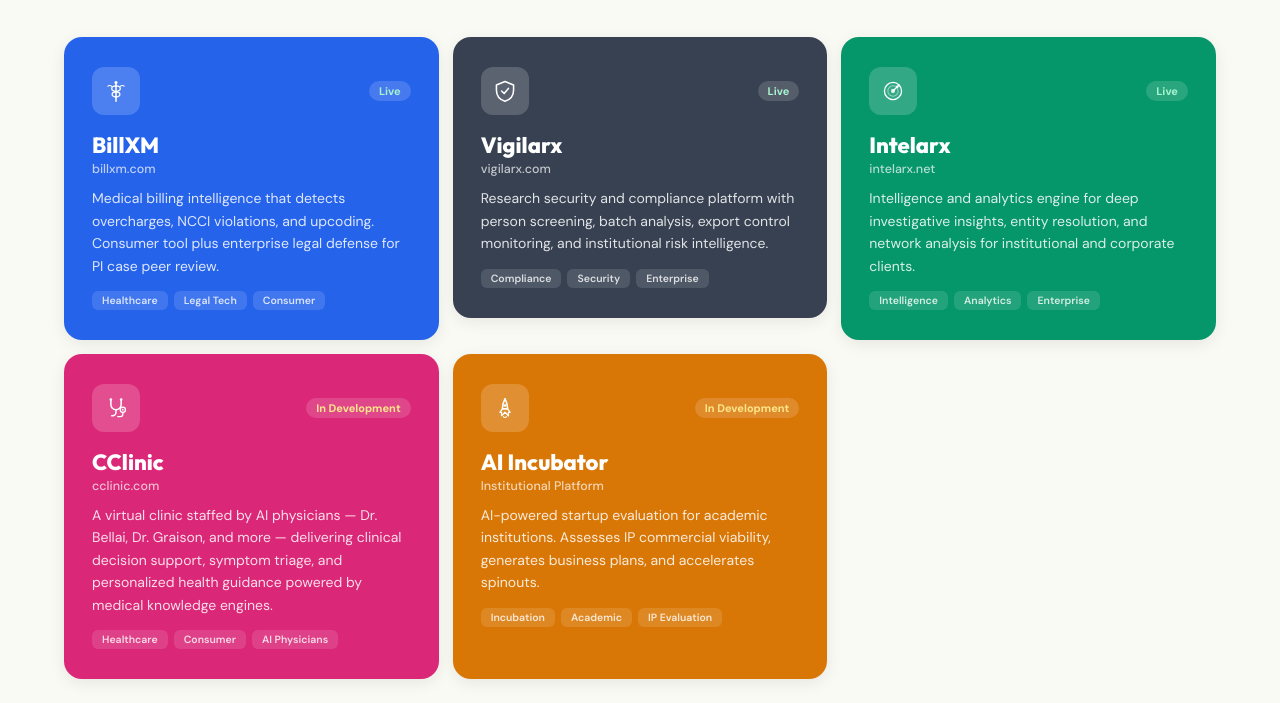
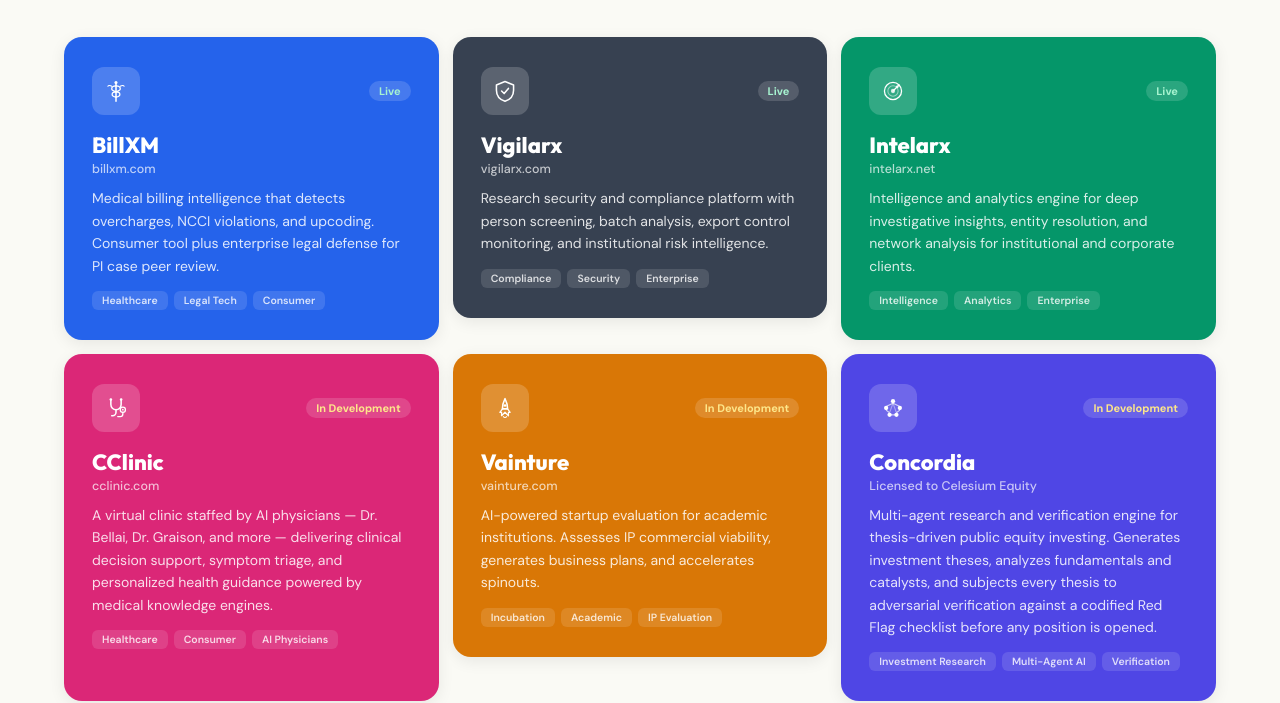
Before and after one commit to CelesiumAI/celesium-site, a plain HTML site: page portfolio.html in a window 1280 px wide. Shown: the part 261-964 px from the top of the page. Drawn offline with Linux system fonts and the light colour scheme.

Commit message:
Rename AI Incubator to Vainture; add Concordia card licensed to Celesium Equity; update stats counters

```diff
--- a/portfolio.html
+++ b/portfolio.html
@@ -109,18 +109,32 @@
         <div class="product-tags"><span class="product-tag">Healthcare</span><span class="product-tag">Consumer</span><span class="product-tag">AI Physicians</span></div>
       </div>
 
-      <!-- AI Incubator -->
-      <div class="product-card" style="background: #D97706;">
+      <!-- Vainture -->
+      <a href="https://vainture.com" target="_blank" rel="noopener" class="product-card-link"><div class="product-card" style="background: #D97706;">
         <div class="product-card-header">
           <div class="product-icon">
             <svg width="24" height="24" viewBox="0 0 28 28" fill="none"><path d="M14 3c-2 4-3 8-3 12h6c0-4-1-8-3-12z" stroke="#fff" stroke-width="1.8" fill="none" stroke-linejoin="round"/><path d="M11 15l-3 4h2v4l4-4 4 4v-4h2l-3-4" stroke="#fff" stroke-width="1.5" fill="none" stroke-linejoin="round" stroke-linecap="round"/><circle cx="14" cy="11" r="1.5" fill="#fff"/><path d="M12 24c1 1.5 3 1.5 4 0" stroke="#fff" stroke-width="1.2" fill="none" stroke-linecap="round"/></svg>
           </div>
           <span class="product-status dev">In Development</span>
         </div>
-        <h3>AI Incubator</h3>
-        <p class="product-domain">Institutional Platform</p>
+        <h3>Vainture</h3>
+        <p class="product-domain">vainture.com</p>
         <p class="product-desc">AI-powered startup evaluation for academic institutions. Assesses IP commercial viability, generates business plans, and accelerates spinouts.</p>
         <div class="product-tags"><span class="product-tag">Incubation</span><span class="product-tag">Academic</span><span class="product-tag">IP Evaluation</span></div>
+      </div></a>
+
+      <!-- Concordia -->
+      <div class="product-card" style="background: #4F46E5;">
+        <div class="product-card-header">
+          <div class="product-icon">
+            <svg width="24" height="24" viewBox="0 0 28 28" fill="none"><circle cx="14" cy="6" r="2.5" fill="#fff"/><circle cx="6" cy="14" r="2.5" fill="#fff"/><circle cx="22" cy="14" r="2.5" fill="#fff"/><circle cx="10" cy="22" r="2.5" fill="#fff"/><circle cx="18" cy="22" r="2.5" fill="#fff"/><line x1="14" y1="8.5" x2="6.5" y2="12" stroke="#fff" stroke-width="1.4" opacity="0.7"/><line x1="14" y1="8.5" x2="21.5" y2="12" stroke="#fff" stroke-width="1.4" opacity="0.7"/><line x1="6" y1="16.5" x2="10" y2="19.5" stroke="#fff" stroke-width="1.4" opacity="0.7"/><line x1="22" y1="16.5" x2="18" y2="19.5" stroke="#fff" stroke-width="1.4" opacity="0.7"/><line x1="10" y1="22" x2="18" y2="22" stroke="#fff" stroke-width="1.4" opacity="0.7"/><line x1="14" y1="8.5" x2="10" y2="19.5" stroke="#fff" stroke-width="1.2" opacity="0.4"/><line x1="14" y1="8.5" x2="18" y2="19.5" stroke="#fff" stroke-width="1.2" opacity="0.4"/></svg>
+          </div>
+          <span class="product-status dev">In Development</span>
+        </div>
+        <h3>Concordia</h3>
+        <p class="product-domain">Licensed to Celesium Equity</p>
+        <p class="product-desc">Multi-agent research and verification engine for thesis-driven public equity investing. Generates investment theses, analyzes fundamentals and catalysts, and subjects every thesis to adversarial verification against a codified Red Flag checklist before any position is opened.</p>
+        <div class="product-tags"><span class="product-tag">Investment Research</span><span class="product-tag">Multi-Agent AI</span><span class="product-tag">Verification</span></div>
       </div>
 
     </div>
```
Also changed, not shown: index.html (+2 -2 lines).
